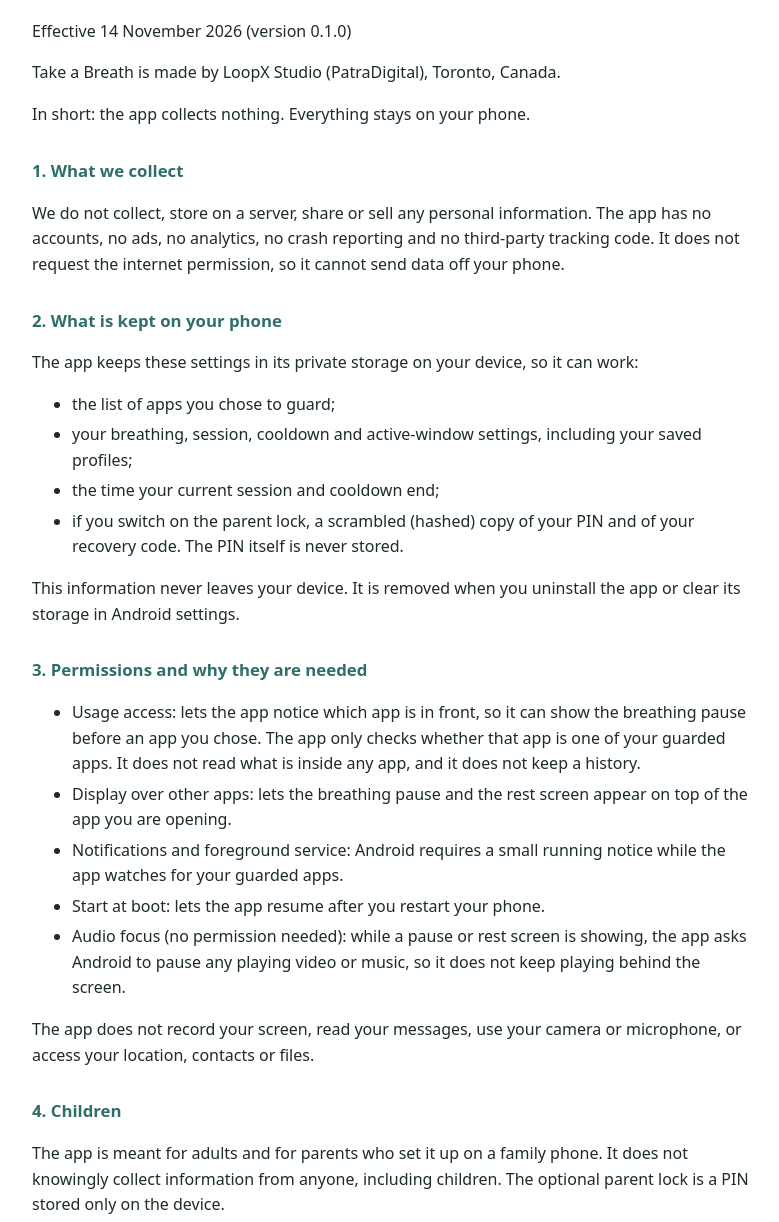
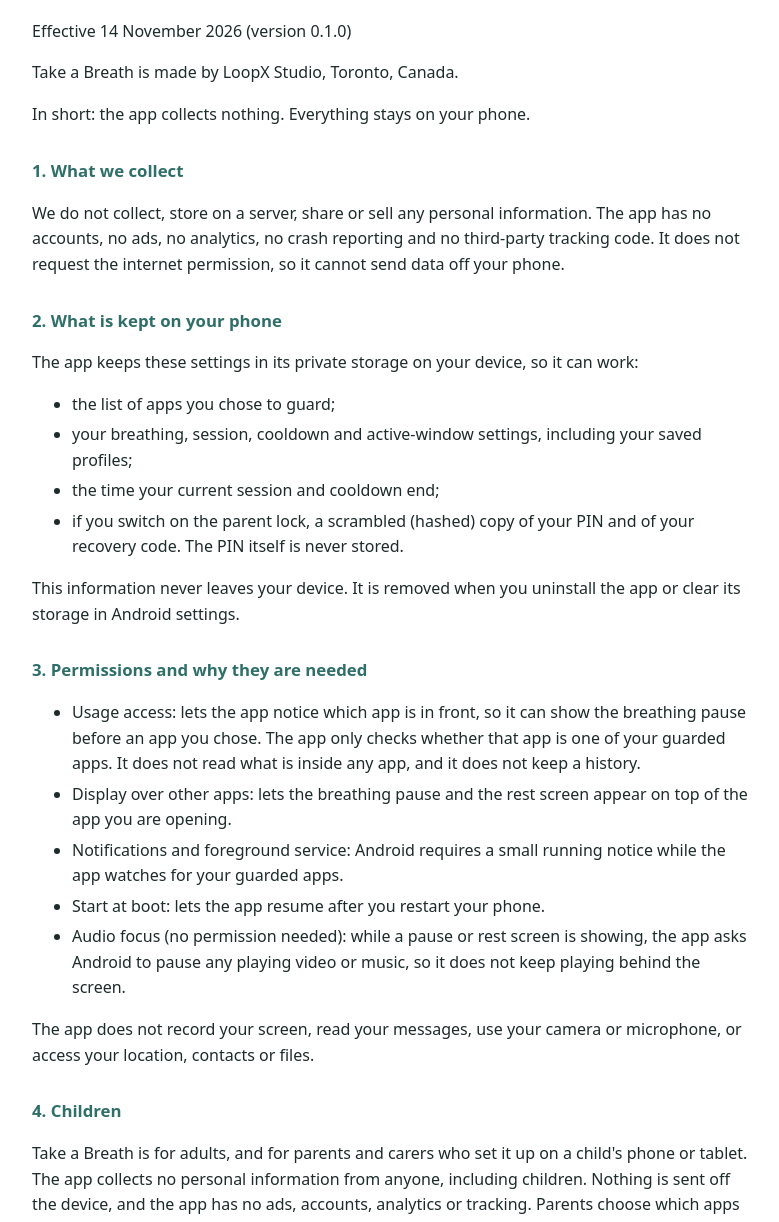
Before and after one commit to loopxstudio/take-a-breath-android, a plain HTML site: page privacy.html in a window 1280 px wide. Shown: the part 94-1316 px from the top of the page, without its empty margins (248-1027 px from the left). Drawn offline with Linux system fonts and the light colour scheme.

Commit message:
Add files via upload

```diff
--- a/privacy.html
+++ b/privacy.html
@@ -1,7 +1,7 @@
 <!DOCTYPE html><html lang="en"><head><meta charset="utf-8"><meta name="viewport" content="width=device-width,initial-scale=1"><title>Take a Breath - Privacy Policy</title><style>body{font-family:system-ui,sans-serif;max-width:720px;margin:40px auto;padding:0 20px;color:#1d2b2a;line-height:1.6}h1{font-weight:500}h2{font-size:1.05rem;margin-top:1.8em;color:#2f6f69}li{margin:.3em 0}</style></head><body>
 <h1>Take a Breath - Privacy Policy</h1>
 <p>Effective 14 November 2026 (version 0.1.0)</p>
-<p>Take a Breath is made by LoopX Studio (PatraDigital), Toronto, Canada.</p>
+<p>Take a Breath is made by LoopX Studio, Toronto, Canada.</p>
 <p>In short: the app collects nothing. Everything stays on your phone.</p>
 <h2>1. What we collect</h2>
 <p>We do not collect, store on a server, share or sell any personal information. The app has no accounts, no ads, no analytics, no crash reporting and no third-party tracking code. It does not request the internet permission, so it cannot send data off your phone.</p>
@@ -24,7 +24,7 @@
 </ul>
 <p>The app does not record your screen, read your messages, use your camera or microphone, or access your location, contacts or files.</p>
 <h2>4. Children</h2>
-<p>The app is meant for adults and for parents who set it up on a family phone. It does not knowingly collect information from anyone, including children. The optional parent lock is a PIN stored only on the device.</p>
+<p>Take a Breath is for adults, and for parents and carers who set it up on a child&#x27;s phone or tablet. The app collects no personal information from anyone, including children. Nothing is sent off the device, and the app has no ads, accounts, analytics or tracking. Parents choose which apps are guarded and when. The optional parent lock uses a PIN that only the parent knows, and it is stored only on the device.</p>
 <h2>5. Links to other sites</h2>
 <p>The Parent lock section has a &quot;Learn more&quot; button that opens the Google Family Link web page in your browser. That site is run by Google and has its own privacy policy.</p>
 <h2>6. Your choices and deleting your data</h2>
```
